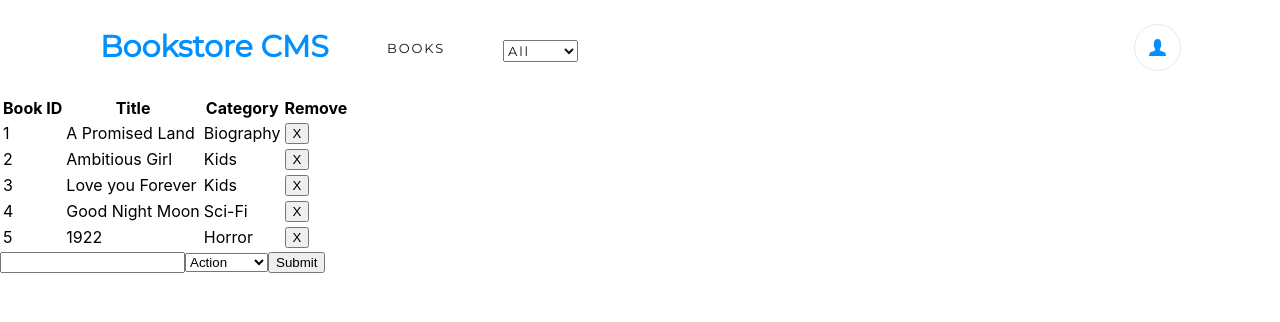
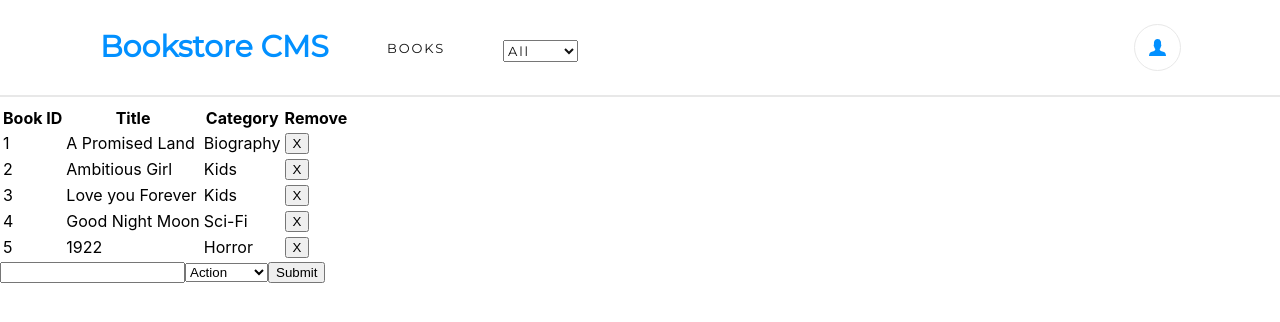
Before and after one commit to MarilenaRoque/magic-books, a React (Create React App) app: page / in a window 1280 px wide. Shown: the top 322 px of the page. Built offline with nearby package versions, Linux system fonts and the light colour scheme.

Commit message:
Set Line between Books and CategoryFilter

```diff
--- a/src/containers/BooksList.js
+++ b/src/containers/BooksList.js
@@ -4,10 +4,12 @@ import PropTypes from 'prop-types';
 import Book from '../components/Book';
 import { removeBook, handleFilterChange } from '../actions/index';
 import CategoryFilter from '../components/CategoryFilter';
+import styles from '../stylesheets/BooksList.module.css';
 
 const BooksList = ({ bookList, removeBook, handleFilterChange }) => (
   <>
     <CategoryFilter handleFilterChange={handleFilterChange} />
+    <hr className={styles.Line} />
     <table>
       <thead>
         <tr>
--- /dev/null
+++ b/src/stylesheets/BooksList.module.css
@@ -0,0 +1,4 @@
+.Line {
+    border: solid 1px #e8e8e8;
+    margin-top: 0px;
+}
```
Also changed, not shown: src/stylesheets/Book.modules.css (added).
